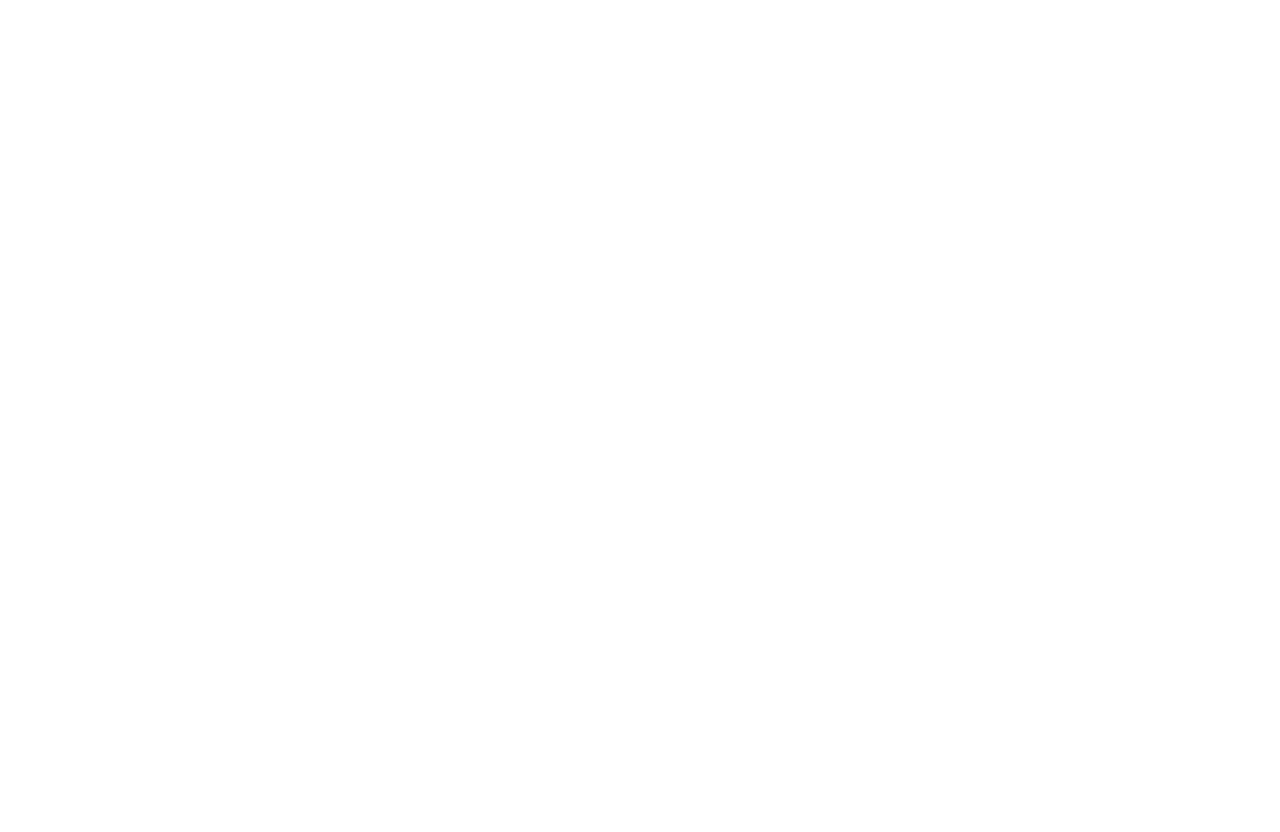
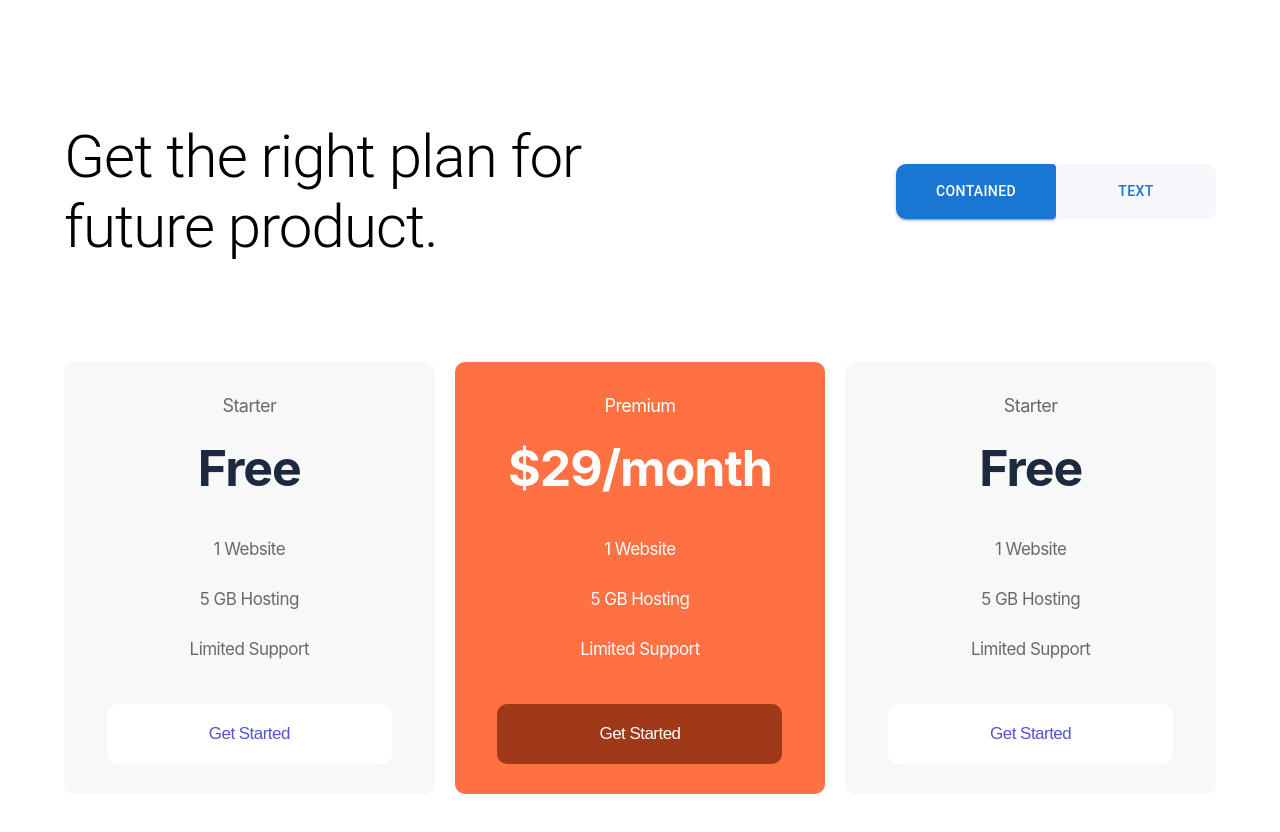
Before and after one commit to sdsplayer/firstTeamwork, a React (Create React App) app: page / in a window 1280 px wide. Shown: the part 2240-3072 px from the top of the page. Before the commit the page ends 2362 px from the top, so only its background shows below. Built offline with nearby package versions, Linux system fonts and the light colour scheme.

Commit message:
jonatildi

```diff
--- a/src/App.jsx
+++ b/src/App.jsx
@@ -1,9 +1,11 @@
 import React from "react";
+import { Box, Button, Container, Grid, Typography } from "@mui/material"
 import Navbar from './components/Navbar'
 import Card  from './components/Card'
 import Portfolio from './components/Portfolio'
 import About from './components/About/index'
 import Header from './components/Header'
+import Crd from "./components/Cards/Card";
 function App() {
   return (
     <div>
@@ -12,6 +14,24 @@
       <About/>
       <Card/>
       <Portfolio/>
+        <Container fixed >
+          <Box component="div" sx={{width:'100%' ,height: 'auto'}} >
+            <Grid container>
+              <Grid item xs={6} sx={{display: 'flex', alignItems:'center',}}>
+                <Typography variant = 'h1' sx={{fontSize:'60px'}}>
+                  Get the right plan for future product.
+                </Typography>
+              </Grid>
+              <Grid item xs={6} sx={{display: 'flex', alignItems:'center', justifyContent:'flex-end'}}>
+                <Box component="div" sx={{width:'auto'}}>
+                  <Button variant="contained" sx={{width:'160px', height:'55px', border:'none', borderTopLeftRadius:'10px', borderBottomLeftRadius:'10px'}}>Contained</Button>
+                  <Button variant="text" sx={{width:'160px', height:'55px',background:"#F7F7FB", borderTopRightRadius:"10px", borderBottomRightRadius:"10px"}}>Text</Button>
+                </Box>
+              </Grid>
+            </Grid>
+          </Box>
+          <Crd />
+        </Container>
     </div>
   );
 }
--- /dev/null
+++ b/src/components/Cards/Card.css
@@ -0,0 +1,107 @@
+.wrapper{
+    width: 100%;
+    height: auto;
+    padding: 100px 0px;
+    display: grid;
+    grid-template-columns: auto auto auto;
+    column-gap: 20px;
+}
+/* 1, 3 */
+.cardUvl{
+    height: auto;
+    background: #F8F8F8;
+    text-align: center;
+    border-radius: 10px;
+}
+.cardUvl p{
+    font-size: 18px;
+    line-height: 28px;
+    text-align: center;
+    letter-spacing: -0.562737px;
+    color: #696871;
+    padding: 30px 0px 20px 0px;
+}
+.cardUvl h1{
+    font-size: 50px;
+    line-height: 56px;
+    text-align: center;
+    letter-spacing: -1.03448px;
+    color: #1D293F;
+}
+.cardUvl ul{
+    padding-top: 28px;
+}
+.cardUvl li{
+    list-style-type: none;
+    font-weight: 400;
+    font-size: 17px;
+    line-height: 50px;
+    text-align: center;
+    letter-spacing: -0.531474px;
+    color: #696871;
+}
+.cardUvl button{
+    background: #FFFFFF;
+    border: 1px solid #EAE9F2;
+    height: 60px;
+    width: 285px;
+    border: none;
+    border-radius: 10px;
+    margin: 30px 0px;
+    font-size: 17px;
+    line-height: 20px;
+    text-align: center;
+    letter-spacing: -0.531474px;
+    color: #5454D4;
+    cursor: pointer;
+}
+/* 2 */
+.cardSolo{
+    height: auto;
+    background: #FF7143;
+    text-align: center;
+    border-radius: 10px;
+}
+.cardSolo p{
+    font-size: 18px;
+    line-height: 28px;
+    text-align: center;
+    letter-spacing: -0.562737px;
+    color: #fff;
+    padding: 30px 0px 20px 0px;
+}
+.cardSolo h1{
+    font-size: 50px;
+    line-height: 56px;
+    text-align: center;
+    letter-spacing: -1.03448px;
+    color: #fff;
+}
+.cardSolo ul{
+    padding-top: 28px;
+}
+.cardSolo li{
+    list-style-type: none;
+    font-weight: 400;
+    font-size: 17px;
+    line-height: 50px;
+    text-align: center;
+    letter-spacing: -0.531474px;
+    color: #fff;
+}
+.cardSolo button{
+    background: #FFFFFF;
+    border: 1px solid #EAE9F2;
+    height: 60px;
+    width: 285px;
+    border: none;
+    border-radius: 10px;
+    margin: 30px 0px;
+    background: #9F3919;
+    font-size: 17px;
+    line-height: 20px;
+    text-align: center;
+    letter-spacing: -0.531474px;
+    color: #FFFFFF;
+    cursor: pointer;
+}
--- /dev/null
+++ b/src/components/Cards/Card.jsx
@@ -0,0 +1,42 @@
+import React from 'react'
+import "./Card.css"
+function Crd() {
+  return (
+    <div>
+      <div className='wrapper'>
+        <div className='cardUvl'>
+          <p>Starter</p>
+          <h1>Free</h1>
+          <ul>
+            <li>1 Website</li>
+            <li>5 GB Hosting</li>
+            <li>Limited Support</li>
+          </ul>
+          <button>Get Started</button>
+        </div>
+        <div className='cardSolo'>
+          <p>Premium</p>
+          <h1>$29/month</h1>
+          <ul>
+            <li>1 Website</li>
+            <li>5 GB Hosting</li>
+            <li>Limited Support</li>
+          </ul>
+          <button>Get Started</button>
+        </div>
+        <div className='cardUvl'>
+          <p>Starter</p>
+          <h1>Free</h1>
+          <ul>
+            <li>1 Website</li>
+            <li>5 GB Hosting</li>
+            <li>Limited Support</li>
+          </ul>
+          <button>Get Started</button>
+        </div>
+      </div>
+    </div>
+  )
+}
+
+export default Crd
```
Also changed, not shown: 1 other file (tests, documents, lock files or other folders).
